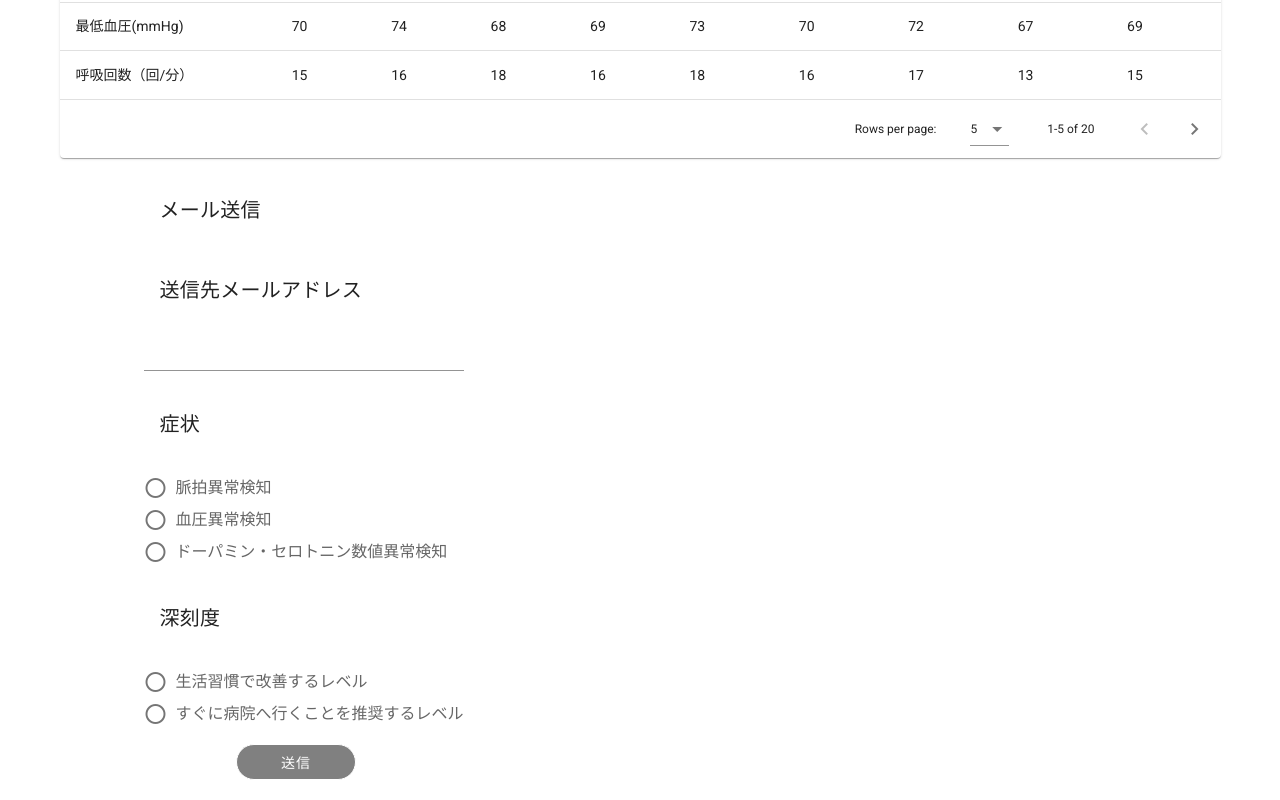
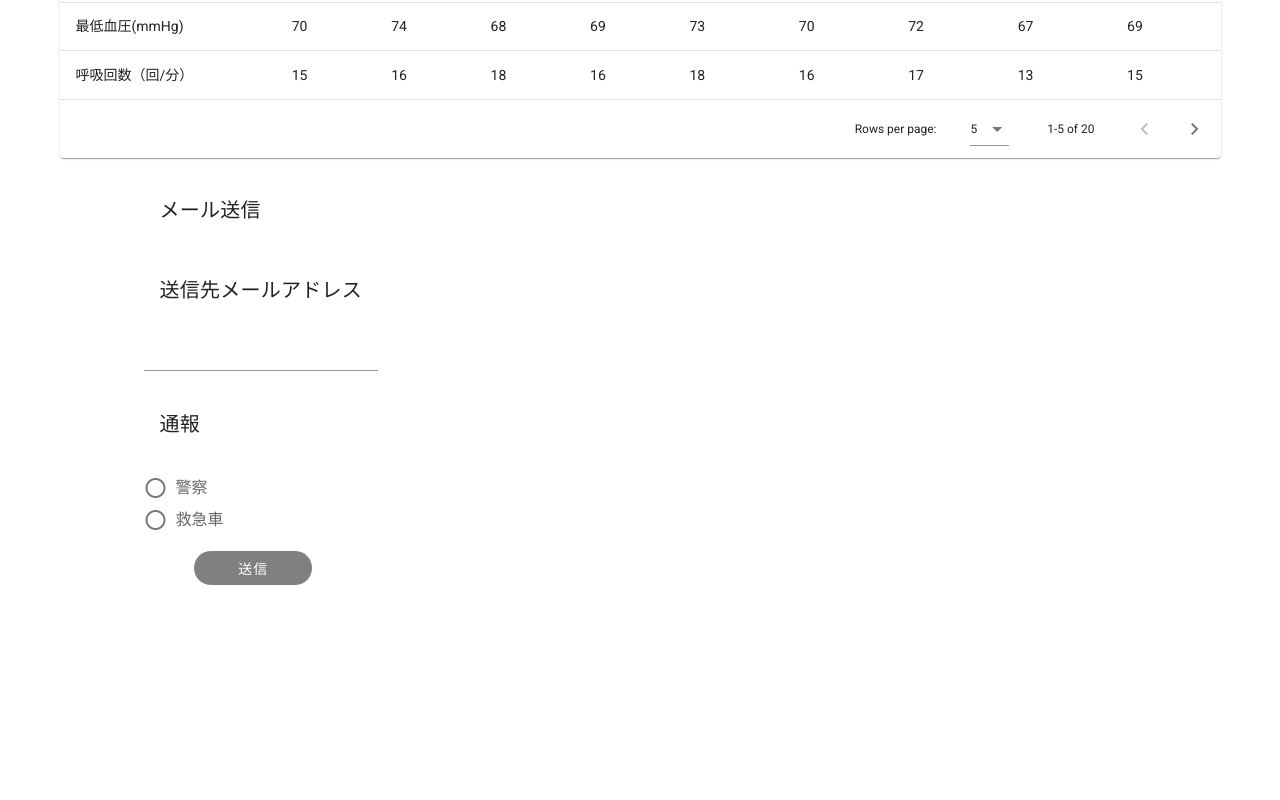
Before and after one commit to K-Fryxell/BID_Admin, a Vue app: page /user_details in a window 1280 px wide. Shown: the part 367-1167 px from the top of the page. After the commit the page ends 973 px from the top, so only its background shows below. Built offline with nearby package versions, Linux system fonts and the light colour scheme.

Commit message:
axios追加

```diff
--- a/package.json
+++ b/package.json
@@ -8,8 +8,10 @@
     "lint": "vue-cli-service lint"
   },
   "dependencies": {
+    "axios": "^0.24.0",
     "core-js": "^3.6.5",
     "vue": "^2.6.11",
+    "vue-axios": "^3.4.0",
     "vue-router": "^3.2.0",
     "vuetify": "^2.4.0",
     "vuex": "^3.4.0"
--- a/src/main.js
+++ b/src/main.js
@@ -3,8 +3,11 @@ import App from './App.vue'
 import router from './router'
 import store from './store'
 import vuetify from './plugins/vuetify'
+import axios from 'axios'
+import VueAxios from 'vue-axios'
 
 Vue.config.productionTip = false
+Vue.use(VueAxios, axios)
 
 new Vue({
   router,
--- a/src/views/userDetails.vue
+++ b/src/views/userDetails.vue
@@ -23,62 +23,41 @@
             <v-row>
                 <v-text-field
                 v-model="mailAddress"
-                :rules="mailAddress"
+
                 hint="メールアドレス"
                 required>
                 </v-text-field>
             </v-row>
             <v-row>
                 <v-card-title>
-                    症状
+                    通報
                 </v-card-title>
             </v-row>
             <v-row>
                 <v-radio-group
-                v-model="radioGroup"
                 column>
                     <v-radio
-                        label="脈拍異常検知"
-                        value="heartRateAbnormal"
+                        label="警察"
+                        value="1"
+                        v-modele="abnormal"
                     ></v-radio>
                     <v-radio
-                        label="血圧異常検知"
-                        value="bloodPressureAbnormal"
-                    ></v-radio>
-                    <v-radio
-                        label="ドーパミン・セロトニン数値異常検知"
-                        value="crimeIndexAbnormal"
-                    ></v-radio>
-                </v-radio-group>
-            </v-row>
-            <v-row>
-                <v-card-title>
-                    深刻度
-                </v-card-title>
-            </v-row>
-            <v-row>
-                <v-radio-group
-                v-model="radioGroup"
-                column>
-                    <v-radio
-                        label="生活習慣で改善するレベル"
-                        value="mild"
-                    ></v-radio>
-                    <v-radio
-                        label="すぐに病院へ行くことを推奨するレベル"
-                        value="severe"
+                        label="救急車"
+                        value="0"
+                        v-modele="abnormal"
                     ></v-radio>
                 </v-radio-group>
             </v-row>
             <v-row justify="center" align="center" class="ma-0 pa-0 mt-2">
                 <v-btn
+                    @click="sendmail"
                     dark
                     style="background-color: grey"
                     outlined
                     rounded
                     class="mr-4 white--text mb-5"
                     width="120"
-                >
+                    >
                     送信
                 </v-btn>
             </v-row>
@@ -94,6 +73,9 @@ name: "Home",
 components: {},
 data() {
     return {
+        mailAddress: "",
+        abnromal: "",
+        detail: "",
     headers: [
         {
         text: "バイタル名",
@@ -353,6 +335,22 @@ data() {
         oclock24: "125",
         },
     ],
+    methods: {
+        sendmail() {
+            console.log("aiueo")
+                    this.axios.get('http://localhost:8000/mail/', {
+                        params: {
+                            recipient: this.mailAddress,
+                            abnormal: this.abnormal,
+                            detail: "0",
+                        }
+                    }).then(function (response) {
+                        console.log(response)
+                    }).catch(function (error) {
+                        console.log(error)
+                    })
+                },
+    }
     };
 },
 };
```
Also changed, not shown: 2 other files (tests, documents, lock files or other folders).
